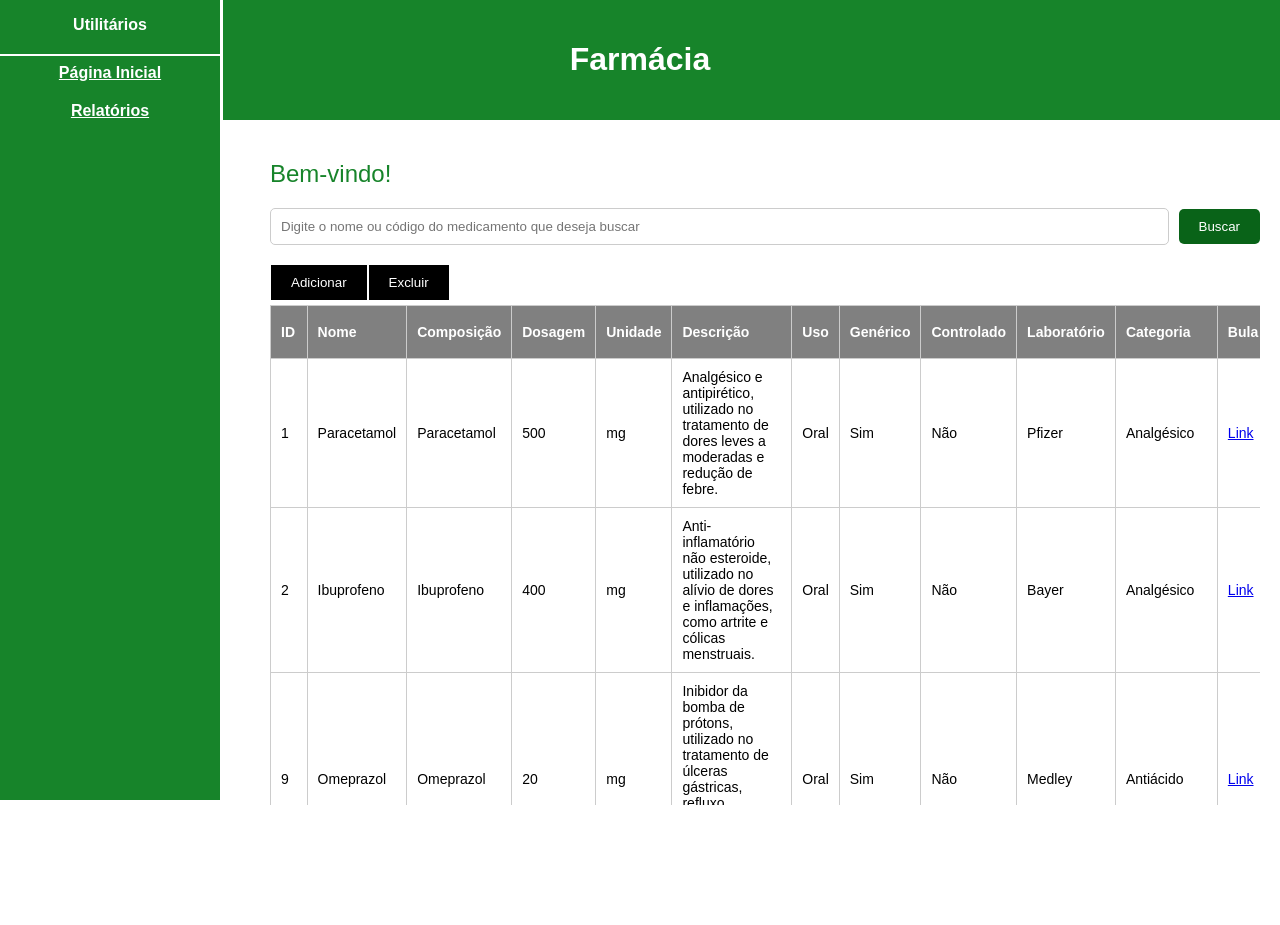
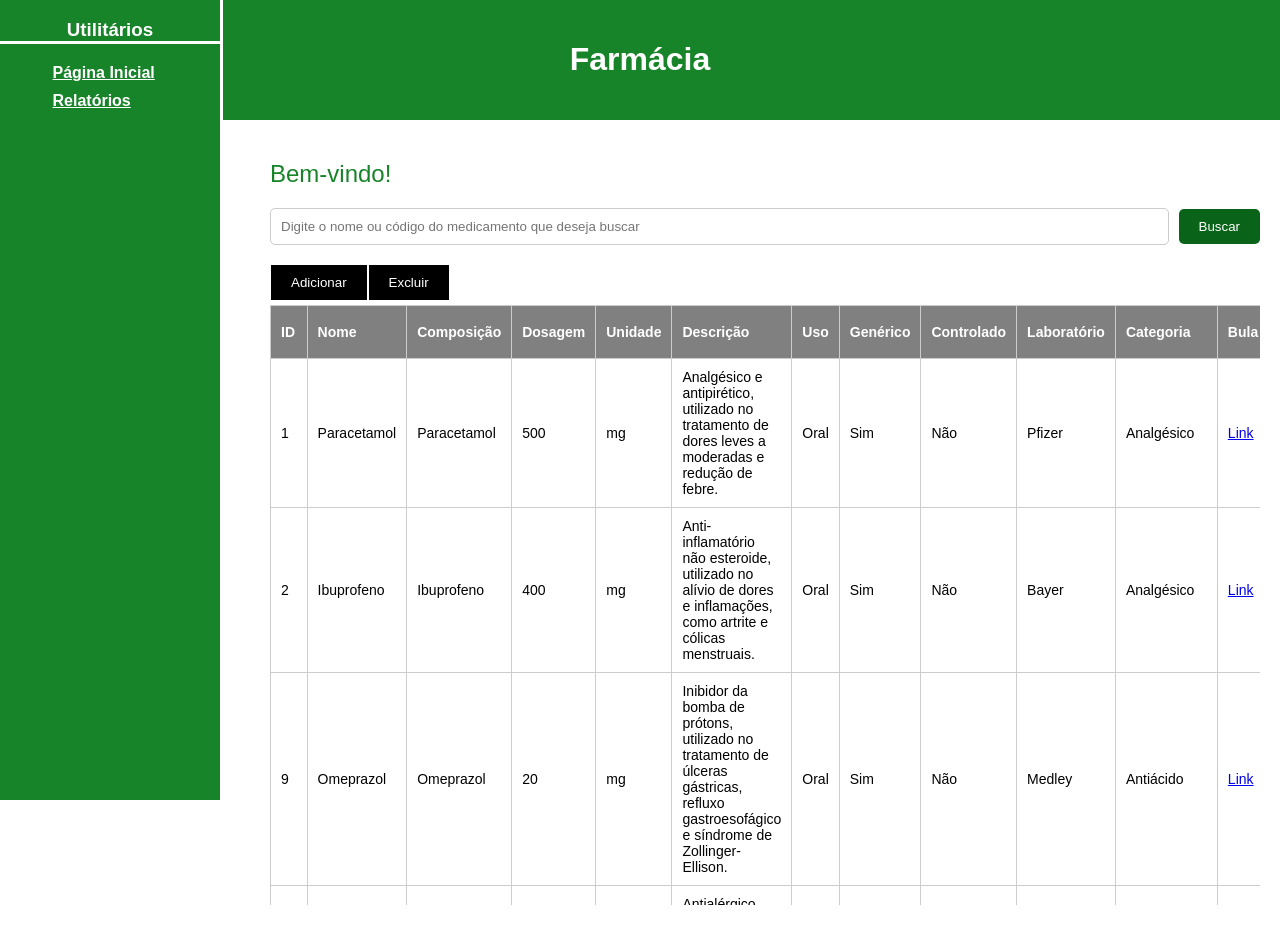
Before and after one commit to Henrique-BL/farmacia, a plain HTML site: page src/gerenciar/gerenciar.html in a window 1280 px wide. Before the commit the page ends 825 px from the top, so only its background shows below. Drawn offline with Linux system fonts and the light colour scheme.

Commit message:
update sidebar layout and geral stylesheet creation

```diff
--- a/src/consultar/consultar.css
+++ b/src/consultar/consultar.css
@@ -1,3 +1,4 @@
+@import url("/src/geral.css");
 body {
     margin: 0;
     padding: 0;
@@ -23,30 +24,16 @@ body {
     margin: 0; /* Remove a margem padrão do título */
 }
 
-.sidebar {
-    width: 220px;
-    height: 100vh; /* Faz a sidebar ocupar toda a altura da viewport */
-    background-color: #17842a;
-    color: white;
-    border-right: 3px solid white; /* Aumenta a largura da borda */
-    overflow-y: auto; /* Adiciona scroll caso o conteúdo seja maior que a altura da viewport */
-    position: fixed;
-
-
-}
-.siderbar-divider{
-    width: 100%;
-    border: 1px solid white;
-}
-.sidebar h3 {
-    margin-bottom: 10px;
-    text-align: center;
-}
 
 .filter-options label {
     display: block;
     margin-bottom: 5px;
 }
+.filter-options  {
+    margin-top: 20px;
+    padding-left: 5px;
+}
+
 
 .content {
     flex: 1;
@@ -91,29 +78,6 @@ body {
 
 .search-bar button:hover {
     background-color: #17842a;
-}
-
-.data-table {
-    width: 100%;
-    max-width: 100%;
-    border-collapse: collapse;
-    margin-bottom: 20px;
-
-}
-.data-table-wrapper {
-    max-height: 600px; /* Defina a altura máxima desejada */
-    overflow-y: auto; /* Adicione a barra de rolagem vertical quando necessário */
-}
-.data-table th, .data-table td {
-    padding: 10px;
-    border: 1px solid #ccc;
-    font-size: 14px; /* Adicionado para diminuir o tamanho da fonte */
-}
-
-.data-table th {
-    background-color: grey;
-    color: #fff;
-    text-align: left;
 }
 
 .buttons {
--- a/src/dashboard/dashboard-farmacia.css
+++ b/src/dashboard/dashboard-farmacia.css
@@ -1,3 +1,4 @@
+@import url("/src/geral.css");
 body {
     margin: 0;
     padding: 0;
@@ -22,38 +23,6 @@ body {
 .header-title {
     color: #fff; /* Cor do texto branco */
     margin: 0; /* Remove a margem padrão do título */
-}
-.sidebar {
-    display: flex;
-    align-items: center;
-    justify-content: start;
-    flex-direction: column;
-    width: 220px;
-    height: 100vh; /* Faz a sidebar ocupar toda a altura da viewport */
-    background-color: #17842a;
-    color: white;
-    border-right: 3px solid white; /* Aumenta a largura da borda */
-    overflow-y: auto; /* Adiciona scroll caso o conteúdo seja maior que a altura da viewport */
-    position: fixed;
-
-
-}
-.sidebar a{
-    color: inherit;
-    font-size: inherit;
-    font-weight: bold;
-    margin-bottom: 20px;
-
-}
-.sidebar-divider{
-    width: 100%;
-    border: 1px solid white;
-    margin-bottom: 20px;
-}
-
-.sidebar h3 {
-    margin-bottom: 10px;
-    text-align: center;
 }
 .content {
     display: flex;
@@ -130,94 +99,3 @@ body {
 #manage-button, #students-button {
     margin-left: 10px; /* Adiciona uma margem à esquerda para separar os botões */
 }
-
-
-/* CSS (principal.css) */
-
-.popup {
-    display: none;
-    position: fixed;
-    top: 50%; /* Posiciona o topo do popup no centro vertical da tela */
-    left: 50%; /* Posiciona a esquerda do popup no centro horizontal da tela */
-    transform: translate(-50%, -50%); /* Move o popup de volta 50% da sua largura e altura */
-    background-color: rgb(138, 134, 134); /* Cor de fundo com transparência */
-    padding: 20px;
-    border-radius: 5px;
-    z-index: 999; /* Certifica-se de que o popup aparece acima de outros elementos */
-    box-shadow: 0 0 10px rgba(0, 0, 0, 0.3); /* Adiciona uma sombra ao redor do popup */
-    color: #fff; /* Cor do texto */
-    width: 800px; /* Defina a largura desejada */
-    max-width: 80%; /* Defina a largura máxima permitida */
-}
-
-
-
-.popup h2 {
-    margin-top: 0;
-    margin-bottom: 20px;
-}
-.popup-btnFechar {
-    position: absolute;
-    color: black;
-    top: 10px;
-    right: 10px;
-    font-size: 20px;
-    cursor: pointer;
-}
-
-.popup-content{
-    display: grid;
-    grid-template-columns: repeat(4, 1fr); /* Duas colunas com largura igual */
-    gap: 10px;
-
-    margin-top: 10px; /* Espaçamento entre o título e os campos */
-
-    margin-right: 10px; /* Espaçamento entre o título e os campos */
-}
-
-.popup-content label {
-    white-space: nowrap;
-}
-
-.popup-content {
-    width: 100%;
-}
-
-/*Configurando botões do pop-up*/
-.button-popup {
-    grid-column: 1 / -1;
-    text-align: center;
-}
-.button-popup button{
-    padding: 5px 10px;
-    border: none;
-    border-radius: 0px;
-    background-color: #ccc;
-    color: black;
-    margin-left: 10px;
-    cursor: pointer;
-}
-.button-popup button:hover{
-    color: #17842a;
-
-}
-
-
-/*Classes criadas em js para estruturar o popup*/
-.form-group {
-    margin-bottom: 10px;
-    margin-right: 10px;
-}
-
-.form-group label {
-    display: block;
-    margin-bottom: 5px;
-}
-
-.form-group input {
-    width: 100%;
-    padding: 5px;
-    border-radius: 3px;
-    border: 1px solid #ccc;
-    font-size: 14px;
-}
--- /dev/null
+++ b/src/geral.css
@@ -0,0 +1,155 @@
+.sidebar {
+    display: flex;
+    align-items: start;
+    justify-content: start;
+    flex-direction: column;
+
+    width: 220px;
+    height: 100vh; /* Faz a sidebar ocupar toda a altura da viewport */
+    background-color: #17842a;
+    color: white;
+    border-right: 3px solid white; /* Aumenta a largura da borda */
+    position: fixed;
+
+
+}
+.sidebar-content {
+    display: flex;
+    flex-direction: column;
+    justify-content: left;
+    width: 100%;
+    padding-left: 5px;
+
+    padding-left: 5px;
+    margin-top: 10px;
+}
+
+.sidebar a{
+    color: inherit;
+    font-size: inherit;
+    font-weight: bold;
+    width: 100%;
+    margin-left: 50px;
+
+}
+.sidebar h3 {
+    width: 100%;
+    margin-bottom: 10px;
+    border-bottom: 3px solid white;
+    text-align: center;
+}
+
+
+.data-table {
+    width: 100%;
+    max-width: 100%;
+    border-collapse: collapse;
+    margin-bottom: 20px;
+
+}
+.data-table-wrapper {
+    max-height: 600px; /* Defina a altura máxima desejada */
+    overflow-y: auto; /* Adicione a barra de rolagem vertical quando necessário */
+}
+.data-table th, .data-table td {
+    padding: 10px;
+    border: 1px solid #ccc;
+    font-size: 14px; /* Adicionado para diminuir o tamanho da fonte */
+}
+
+.data-table th {
+    background-color: grey;
+    color: #fff;
+    text-align: left;
+}
+
+
+/* CSS (principal.css) */
+
+.popup {
+    display: none;
+    position: absolute;
+    top: 50%; /* Posiciona o topo do popup no centro vertical da tela */
+    left: 50%; /* Posiciona a esquerda do popup no centro horizontal da tela */
+    transform: translate(-50%, -50%); /* Move o popup de volta 50% da sua largura e altura */
+    background-color: rgb(138, 134, 134); /* Cor de fundo com transparência */
+    padding: 20px;
+    border-radius: 5px;
+    z-index: 999; /* Certifica-se de que o popup aparece acima de outros elementos */
+    box-shadow: 0 0 10px rgba(0, 0, 0, 0.3); /* Adiciona uma sombra ao redor do popup */
+    color: #fff; /* Cor do texto */
+    width: 800px; /* Defina a largura desejada */
+    max-width: 80%; /* Defina a largura máxima permitida */
+}
+
+
+
+.popup h2 {
+    margin-top: 0;
+    margin-bottom: 20px;
+}
+.popup-btnFechar {
+    position: absolute;
+    color: black;
+    top: 10px;
+    right: 10px;
+    font-size: 20px;
+    cursor: pointer;
+}
+
+.popup-content{
+    display: grid;
+    grid-template-columns: repeat(4, 1fr); /* Duas colunas com largura igual */
+    gap: 10px;
+
+    margin-top: 10px; /* Espaçamento entre o título e os campos */
+
+    margin-right: 10px; /* Espaçamento entre o título e os campos */
+}
+
+.popup-content label {
+    white-space: nowrap;
+}
+
+.popup-content {
+    width: 100%;
+}
+
+/*Configurando botões do pop-up*/
+.button-popup {
+    grid-column: 1 / -1;
+    text-align: center;
+}
+.button-popup button{
+    padding: 5px 10px;
+    border: none;
+    border-radius: 0px;
+    background-color: #ccc;
+    color: black;
+    margin-left: 10px;
+    cursor: pointer;
+}
+.button-popup button:hover{
+    color: #17842a;
+
+}
+
+
+/*Classes criadas em js para estruturar o popup*/
+.form-group {
+    margin-bottom: 10px;
+    margin-right: 10px;
+}
+
+.form-group label {
+    display: block;
+    margin-bottom: 5px;
+}
+
+.form-group input {
+    width: 100%;
+    padding: 5px;
+    border-radius: 3px;
+    border: 1px solid #ccc;
+    font-size: 14px;
+}
--- a/src/gerenciar/gerenciar.css
+++ b/src/gerenciar/gerenciar.css
@@ -1,3 +1,4 @@
+@import url("/src/geral.css");
 body {
     margin: 0;
     padding: 0;
@@ -6,12 +7,16 @@ body {
 }
 
 .header {
-    background-color: #17842a; /* Cor de fundo verde (#17842a) */
+    background-color: #17842a;
+    /* Cor de fundo verde (#17842a) */
     color: white;
     width: 100%;
-    text-align: center; /* Centraliza o texto */
-    padding: 20px 0; /* Espaçamento interno */
-    margin-bottom: 20px; /* Adiciona margem inferior para separar o header do card */
+    text-align: center;
+    /* Centraliza o texto */
+    padding: 20px 0;
+    /* Espaçamento interno */
+    margin-bottom: 20px;
+    /* Adiciona margem inferior para separar o header do card */
 }
 
 
@@ -27,33 +32,41 @@ body {
 
     flex-direction: column;
     width: 220px;
-    height: 100vh; /* Faz a sidebar ocupar toda a altura da viewport */
+    height: 100vh;
+    /* Faz a sidebar ocupar toda a altura da viewport */
     background-color: #17842a;
     color: white;
-    border-right: 3px solid white; /* Aumenta a largura da borda */
-    overflow-y: auto; /* Adiciona scroll caso o conteúdo seja maior que a altura da viewport */
-    top: 0; /* Posiciona a barra lateral no topo da viewport */
-    left: 0; /* Posiciona a barra lateral no canto esquerdo da viewport */
+    border-right: 3px solid white;
+    /* Aumenta a largura da borda */
     position: fixed;
 
+}
 
+.sidebar-content {
+    display: flex;
+    flex-direction: column;
+    justify-content: left;
+    width: 100%;
+    padding-left: 5px;
 
+    padding-left: 5px;
+    margin-top: 10px;
 }
-.sidebar-divider{
-    width: 100%;
-    border: 1px solid white;
-}
-.sidebar h3 {
-    text-align: center;
-    font-size: inherit;
-    margin-bottom: 12px;
-}
-.sidebar a{
+
+.sidebar a {
+    display: block;
     color: inherit;
     font-size: inherit;
     font-weight: bold;
-    margin-bottom: 20px;
+    margin-bottom: 10px;
 
+}
+
+.sidebar h3 {
+    width: 100%;
+    margin-bottom: 10px;
+    border-bottom: 3px solid white;
+    text-align: center;
 }
 
 .filter-options label {
@@ -64,9 +77,12 @@ body {
 .content {
     flex: 1;
     padding: 20px;
-    margin-left: 250px; /* Adiciona um espaço igual à largura da barra lateral para garantir que o conteúdo não seja ocultado */
-    padding-left: 20px; /* Adiciona um espaço à esquerda para separar o conteúdo da barra lateral */
-    box-sizing: border-box; /* Garante que o padding seja incluído na largura total do elemento */
+    margin-left: 250px;
+    /* Adiciona um espaço igual à largura da barra lateral para garantir que o conteúdo não seja ocultado */
+    padding-left: 20px;
+    /* Adiciona um espaço à esquerda para separar o conteúdo da barra lateral */
+    box-sizing: border-box;
+    /* Garante que o padding seja incluído na largura total do elemento */
 
 }
 
@@ -89,7 +105,8 @@ body {
     border: 1px solid #ccc;
     outline: none;
 }
-.button-style{
+
+.button-style {
     padding: 10px 20px;
     border: none;
     border-radius: 5px;
@@ -104,35 +121,14 @@ body {
     background-color: #17842a;
 }
 
-.data-table {
-    width: 10px;
-    border-collapse: collapse;
-    margin-bottom: 20px;
 
-}
-
-.data-table-wrapper {
-    max-height: 500px;
-    overflow-y: auto; /* Adicione a barra de rolagem vertical quando necessário */
-    overflow-x: auto;
-}
-.data-table th, .data-table td {
-    padding: 10px;
-    border: 1px solid #ccc;
-    font-size: 14px; /* Adicionado para diminuir o tamanho da fonte */
-}
-.data-table tr:hover{
+.data-table tr:hover {
     background-color: #ccc;
     cursor: pointer;
 }
-.data-table th {
-    background-color: grey;
-    color: #fff;
-    text-align: left;
-}
 
 
-.menu{
+.menu {
     display: flex;
     position: relative;
     align-items: row;
@@ -159,17 +155,26 @@ body {
 .popup {
     display: none;
     position: fixed;
-    top: 50%; /* Posiciona o topo do popup no centro vertical da tela */
-    left: 50%; /* Posiciona a esquerda do popup no centro horizontal da tela */
-    transform: translate(-50%, -50%); /* Move o popup de volta 50% da sua largura e altura */
-    background-color: rgb(138, 134, 134); /* Cor de fundo com transparência */
+    top: 50%;
+    /* Posiciona o topo do popup no centro vertical da tela */
+    left: 50%;
+    /* Posiciona a esquerda do popup no centro horizontal da tela */
+    transform: translate(-50%, -50%);
+    /* Move o popup de volta 50% da sua largura e altura */
+    background-color: rgb(138, 134, 134);
+    /* Cor de fundo com transparência */
     padding: 20px;
     border-radius: 5px;
-    z-index: 999; /* Certifica-se de que o popup aparece acima de outros elementos */
-    box-shadow: 0 0 10px rgba(0, 0, 0, 0.3); /* Adiciona uma sombra ao redor do popup */
-    color: #fff; /* Cor do texto */
-    width: 800px; /* Defina a largura desejada */
-    max-width: 80%; /* Defina a largura máxima permitida */
+    z-index: 999;
+    /* Certifica-se de que o popup aparece acima de outros elementos */
+    box-shadow: 0 0 10px rgba(0, 0, 0, 0.3);
+    /* Adiciona uma sombra ao redor do popup */
+    color: #fff;
+    /* Cor do texto */
+    width: 800px;
+    /* Defina a largura desejada */
+    max-width: 80%;
+    /* Defina a largura máxima permitida */
 }
 
 
@@ -178,6 +183,7 @@ body {
     margin-top: 0;
     margin-bottom: 20px;
 }
+
 .popup-btnFechar {
     position: absolute;
     color: black;
@@ -187,14 +193,17 @@ body {
     cursor: pointer;
 }
 
-.popup-content{
+.popup-content {
     display: grid;
-    grid-template-columns: repeat(4, 1fr); /* Duas colunas com largura igual */
+    grid-template-columns: repeat(4, 1fr);
+    /* Duas colunas com largura igual */
     gap: 10px;
 
-    margin-top: 10px; /* Espaçamento entre o título e os campos */
+    margin-top: 10px;
+    /* Espaçamento entre o título e os campos */
 
-    margin-right: 10px; /* Espaçamento entre o título e os campos */
+    margin-right: 10px;
+    /* Espaçamento entre o título e os campos */
 }
 
 .popup-content label {
@@ -210,7 +219,8 @@ body {
     grid-column: 1 / -1;
     text-align: center;
 }
-.button-popup button{
+
+.button-popup button {
     padding: 5px 10px;
     border: none;
     border-radius: 0px;
@@ -219,7 +229,8 @@ body {
     margin-left: 10px;
     cursor: pointer;
 }
-.button-popup button:hover{
+
+.button-popup button:hover {
     color: #17842a;
 
 }
--- a/src/gerenciar/gerenciar.html
+++ b/src/gerenciar/gerenciar.html
@@ -15,10 +15,10 @@
         </header>
         <div class="sidebar">
             <h3>Utilitários</h3>
-            <hr class="sidebar-divider">
-
-            <a href="">Página Inicial</a>
-            <a href="">Relatórios</a>
+            <div class="sidebar-content">
+                <a href="/index.html">Página Inicial</a>
+                <a href="">Relatórios</a>
+            </div>
         </div>
     </div>
     <div class="content">
```
Also changed, not shown: src/consultar/consultar.html (+1 -2 lines), src/dashboard/dashboard-farmacia.html (+11 -7 lines).
